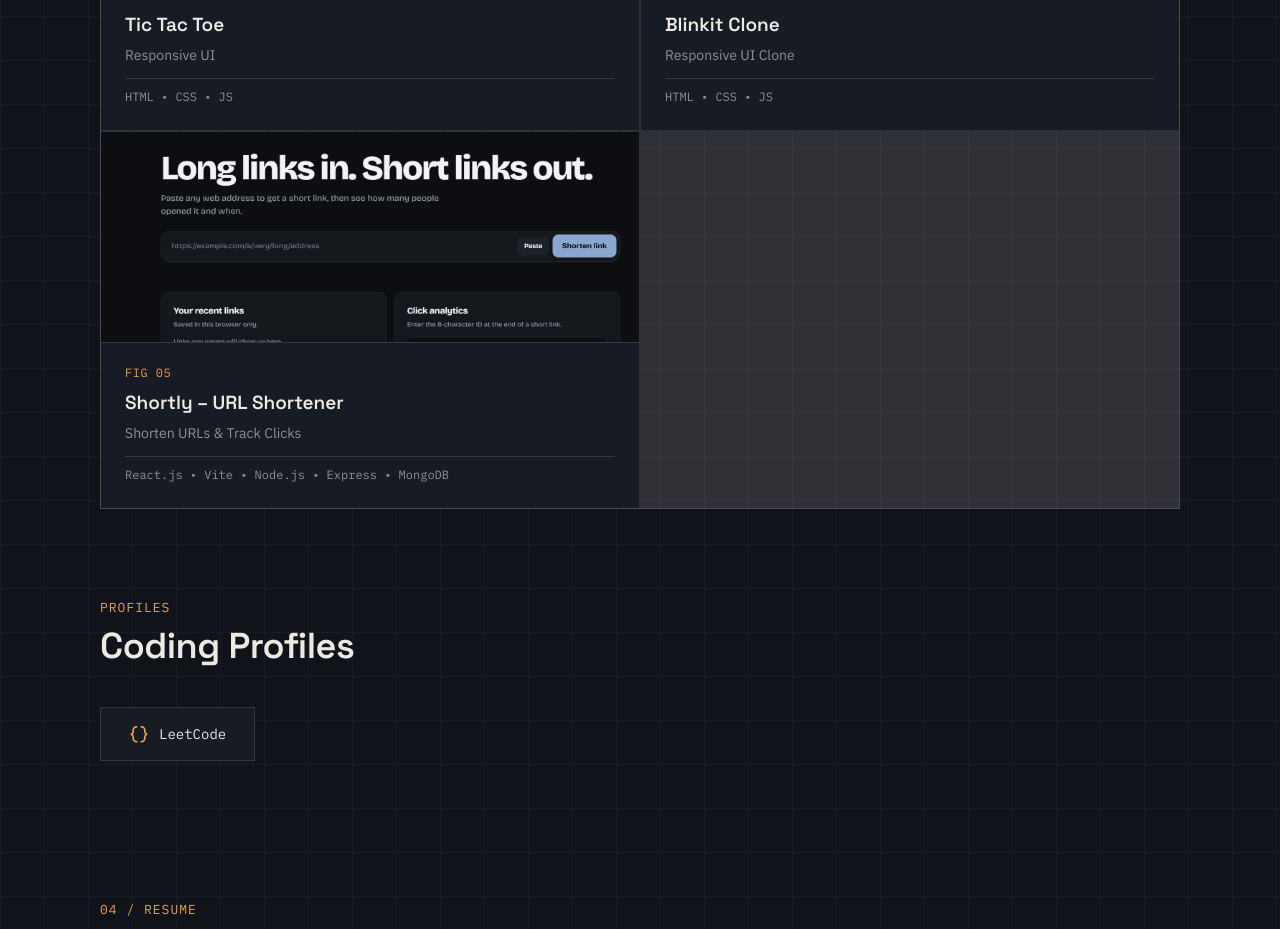
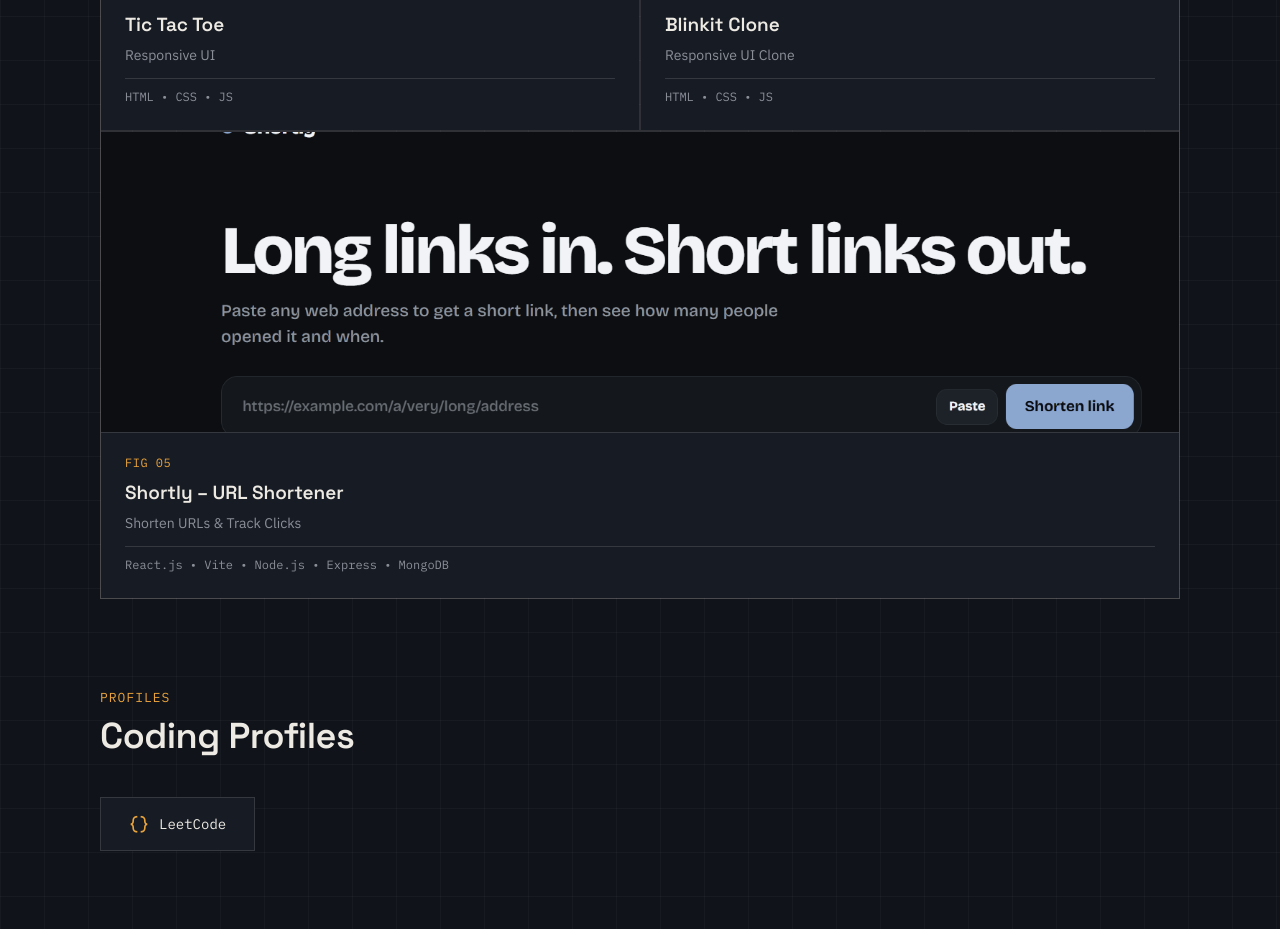
Before and after one commit to rajanand1002/portfolio-anand, a React (Vite) app: page / in a window 1280 px wide. Shown: the part 3680-4609 px from the top of the page. Built offline with nearby package versions, Linux system fonts and the light colour scheme.

Commit message:
Add og-image and update link preview meta tags

```diff
--- a/index.html
+++ b/index.html
@@ -3,13 +3,19 @@
 <head>
   <meta charset="UTF-8" />
   <meta name="viewport" content="width=device-width, initial-scale=1.0" />
-  <title>Anand Kumar | Full Stack Developer | MERN Stack Developer</title>
-  <meta name="description" content="Portfolio of Anand Kumar - Frontend Developer & MERN Stack Learner. Explore projects, skills, resume, and contact information." />
-  <meta name="keywords" content="Anand Kumar, Portfolio, Frontend Developer, React Developer, MERN Stack, JavaScript" />
+  <title>Anand Kumar | MERN Stack Developer</title>
+  <meta name="description" content="Anand Kumar, MERN stack developer. React, Node.js, Express and MongoDB projects, including a full-stack URL shortener with click analytics." />
+  <meta name="keywords" content="Anand Kumar, Portfolio, MERN Stack Developer, React Developer, Node.js, Express, MongoDB, JavaScript" />
   <meta name="author" content="Anand Kumar" />
-  <meta property="og:title" content="Anand Kumar Portfolio" />
-  <meta property="og:description" content="Web Developer | MERN Stack Learner" />
+
+  <!-- Link preview (LinkedIn, WhatsApp, etc.) -->
+  <meta property="og:title" content="Anand Kumar | MERN Stack Developer" />
+  <meta property="og:description" content="React, Node.js, Express and MongoDB projects. Portfolio of Anand Kumar." />
   <meta property="og:type" content="website" />
+  <meta property="og:url" content="https://anandkrr.vercel.app" />
+  <meta property="og:image" content="https://anandkrr.vercel.app/og-image.png" />
+  <meta name="twitter:card" content="summary_large_image" />
+
   <link rel="icon" type="image/svg+xml" href="/favicon.svg" />
 
   <link href="https://unpkg.com/boxicons@2.1.4/css/boxicons.min.css" rel="stylesheet" />
--- a/src/data.js
+++ b/src/data.js
@@ -87,14 +87,16 @@ export const projects = [
     "Managing and sharing long URLs can be inconvenient. I wanted to build a simple application that converts long URLs into short, shareable links and allows users to track link visits.",
 
   approach:
-    "Built a full-stack URL shortener using React, Node.js, Express.js, and MongoDB. Users can generate short links, copy and share them, view click analytics, and access their recent links.",
+    "Built a full-stack URL shortener using React, Node.js, Express.js, and MongoDB. Users can generate short links, copy and share them, view click analytics, and access their recent links. Hosted on Render's free tier, so the first load may take about 30 seconds to wake up.",
 
   challenges:
     "Implementing URL validation, generating unique short IDs, recording click history, and connecting the React frontend with the Express API required careful handling of backend logic and asynchronous requests.",
 
+
   improve:
     "Would add user authentication, custom short URLs, QR code generation, and more detailed analytics, along with cloud-based link management."
 },
+
 ];
 
 // Journey / learning timeline — shown in a dedicated section to demonstrate
--- a/src/index.css
+++ b/src/index.css
@@ -1843,3 +1843,73 @@ textarea:focus-visible {
 @media print {
   .bg-canvas { display: none !important; }
 }
+
+
+
+/* =====================================================
+   LIGHT THEME — clean professional refresh
+   (dark theme untouched)
+===================================================== */
+:root[data-theme="light"] {
+  --bg: #f8f9fb;
+  --bg-panel: #ffffff;
+  --bg-panel-raised: #eef1f5;
+  --ink: #111827;
+  --muted: #4b5563;
+  --accent: #b45309;
+  --accent-dim: #92400e;
+  --accent-teal: #0f766e;
+  --line: rgba(17, 24, 39, 0.12);
+  --line-strong: rgba(17, 24, 39, 0.24);
+  --shadow: 0 10px 30px rgba(17, 24, 39, 0.10);
+}
+
+/* plain background, no grid */
+:root[data-theme="light"] body {
+  background-color: var(--bg);
+  background-image: none;
+}
+
+/* header separates from the page */
+:root[data-theme="light"] header {
+  background: rgba(255, 255, 255, 0.92);
+  box-shadow: 0 1px 0 rgba(17, 24, 39, 0.06), 0 6px 20px rgba(17, 24, 39, 0.04);
+}
+
+/* alternating full-width bands so sections feel separate */
+:root[data-theme="light"] #about,
+:root[data-theme="light"] #skills,
+:root[data-theme="light"] #resume {
+  box-shadow: 0 0 0 100vmax #eff2f6;
+  clip-path: inset(0 -100vmax);
+  background: #eff2f6;
+}
+
+/* cards/tags stay white so they pop on both backgrounds */
+:root[data-theme="light"] .skill-list span,
+:root[data-theme="light"] .project-card,
+:root[data-theme="light"] .coding-profile-card,
+:root[data-theme="light"] form input,
+:root[data-theme="light"] form textarea {
+  background: #ffffff;
+}
+
+:root[data-theme="light"] .project-card:hover {
+  background: #ffffff;
+  box-shadow: var(--shadow);
+}
+
+
+/* =====================================================
+   PROJECTS GRID — odd last card spans full width
+===================================================== */
+.projects-grid > .project-link:last-child:nth-child(odd) {
+  grid-column: 1 / -1;
+}
+
+@media (min-width: 769px) {
+  .projects-grid > .project-link:last-child:nth-child(odd) .project-card img {
+    height: 300px;
+    object-position: center 22%;
+  }
+}
```
Also changed, not shown: public/og-image.png (added).
